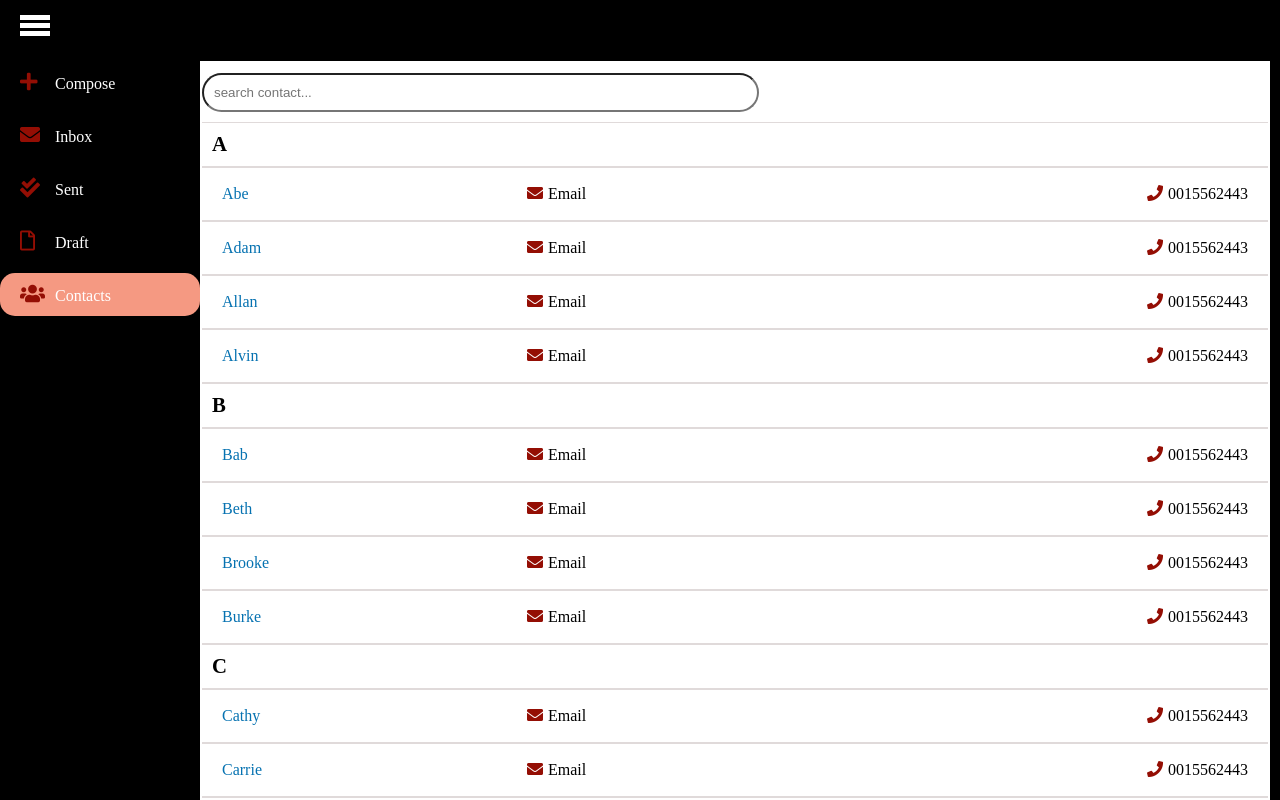
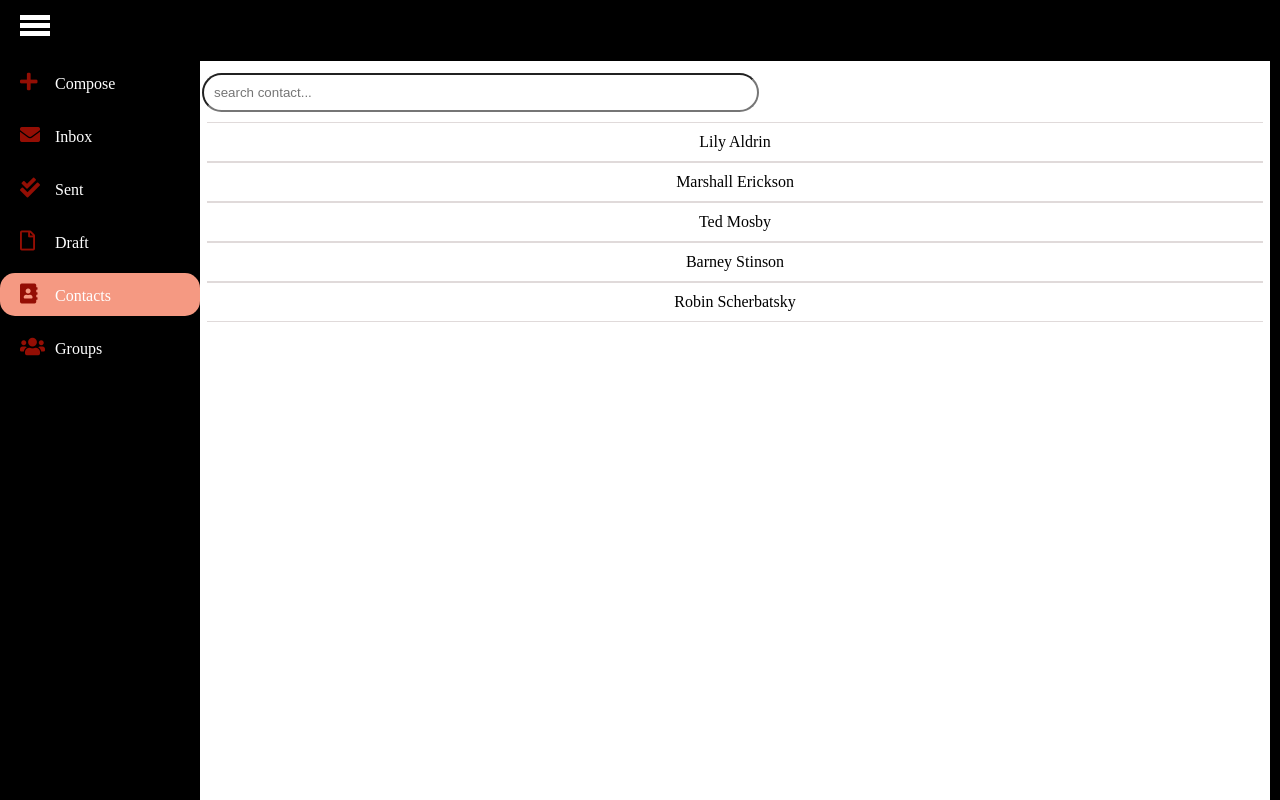
Before and after one commit to chekwas88/EpicMail, a plain HTML site: page UI/pages/mail.html in a window 1280 px wide. Both pictures are taken after a click on the link "Contacts". Shown: the top 800 px of the page. Drawn offline with Linux system fonts and the light colour scheme.

Commit message:
create group page

```diff
--- a/UI/pages/mail.html
+++ b/UI/pages/mail.html
@@ -71,8 +71,14 @@
             </li>
             <li id="contact-list">
               <a id="contact" href="#">
+                <span><i class="fas fa-address-book"></i></span>
+                <span>Contacts</span>
+              </a>
+            </li>
+            <li id="group-list">
+              <a id="group" href="#">
                 <span><i class="fas fa-users"></i></span>
-                <span>Contacts</span>
+                <span>Groups</span>
               </a>
             </li>
           </ul>
@@ -191,77 +197,44 @@
         <div class="layout-div">
           <ul>
             <input type="text" id="filterable" placeholder="search contact...">
-            <li class="collection-header">
-              <h5>A</h5>
+            <li class="collection-item">
+              <span>Lily Aldrin</span>
             </li>
             <li class="collection-item">
-              <a href="#">Abe</a>
-              <span><i class="fas fa-phone"></i>0015562443</span>
-              <span class="contactmail"><i class="fas fa-envelope"></i>Email</span>
+              <span>Marshall Erickson</span>
             </li>
             <li class="collection-item">
-              <a href="#">Adam</a>
-              <span><i class="fas fa-phone"></i>0015562443</span>
-              <span class="contactmail"><i class="fas fa-envelope"></i>Email</span>
+              <span>Ted Mosby</span>
             </li>
             <li class="collection-item">
-              <a href="#">Allan</a>
-              <span><i class="fas fa-phone"></i>0015562443</span>
-              <span class="contactmail"><i class="fas fa-envelope"></i>Email</span>
+              <span>Barney Stinson</span>
             </li>
             <li class="collection-item">
-              <a href="#">Alvin</a>
-              <span><i class="fas fa-phone"></i>0015562443</span>
-              <span class="contactmail"><i class="fas fa-envelope"></i>Email</span>
+              <span>Robin Scherbatsky</span>
             </li>
+          </ul>
+        </div>
+      </div>
 
-            <li class="collection-header">
-              <h5>B</h5>
+      <!-- groups -->
+      <div id="group-set" class="table-div hide">
+        <div class="layout-div">
+          <ul>
+            <input type="text" id="filterable" placeholder="search contact...">
+            <li class="collection-item">
+              <span>Lily Aldrin</span>
             </li>
             <li class="collection-item">
-              <a href="#">Bab</a>
-              <span><i class="fas fa-phone"></i>0015562443</span>
-              <span class="contactmail"><i class="fas fa-envelope"></i>Email</span>
+              <span>Marshall Erickson</span>
             </li>
             <li class="collection-item">
-              <a href="#">Beth</a>
-              <span><i class="fas fa-phone"></i>0015562443</span>
-              <span class="contactmail"><i class="fas fa-envelope"></i>Email</span>
+              <span>Ted Mosby</span>
             </li>
             <li class="collection-item">
-              <a href="#">Brooke</a>
-              <span><i class="fas fa-phone"></i>0015562443</span>
-              <span class="contactmail"><i class="fas fa-envelope"></i>Email</span>
+              <span>Barney Stinson</span>
             </li>
             <li class="collection-item">
-              <a href="#">Burke</a>
-              <span><i class="fas fa-phone"></i>0015562443</span>
-              <span class="contactmail"><i class="fas fa-envelope"></i>Email</span>
-            </li>
-
-
-            <li class="collection-header">
-              <h5>C</h5>
-            </li>
-            <li class="collection-item">
-              <a href="#">Cathy</a>
-              <span><i class="fas fa-phone"></i>0015562443</span>
-              <span class="contactmail"><i class="fas fa-envelope"></i>Email</span>
-            </li>
-            <li class="collection-item">
-              <a href="#">Carrie</a>
-              <span><i class="fas fa-phone"></i>0015562443</span>
-              <span class="contactmail"><i class="fas fa-envelope"></i>Email</span>
-            </li>
-            <li class="collection-item">
-              <a href="#">Carmel</a>
-              <span><i class="fas fa-phone"></i>0015562443</span>
-              <span class="contactmail"><i class="fas fa-envelope"></i>Email</span>
-            </li>
-            <li class="collection-item">
-              <a href="#">Crixus</a>
-              <span><i class="fas fa-phone"></i>0015562443</span>
-              <span class="contactmail"><i class="fas fa-envelope"></i>Email</span>
+              <span>Robin Scherbatsky</span>
             </li>
           </ul>
         </div>
--- a/UI/public/styles/mail.css
+++ b/UI/public/styles/mail.css
@@ -260,29 +260,11 @@ section.messageView div button {
 
 
 
-.layout-div div:hover{
+.layout-div div:hover, li.collection-item:hover {
   box-shadow: 0 0 4px rgba(54, 52, 52, 0.7);
   cursor: pointer;
 }
 
-.contactmail:hover {
-  box-shadow: 0 0 4px rgba(54, 52, 52, 0.7);
-  cursor: pointer;
-}
-
-.layout-div ul li.collection-item a:hover {
-  cursor: default;
-}
-
-.layout-div ul li.collection-item  a, .layout-div ul li.collection-item span{
-  display: block;
-  line-height: 2rem;
-}
-
-.layout-div ul li.collection-item span i {
-  color: #940e04;
-  padding: 0 5px;
-}
 
 .layout-div div span {
   display: block;
@@ -297,11 +279,10 @@ section.messageView div button {
 
 }
 
-.layout-div ul li.collection-header {
-  padding: 10px;
-  font-size: 25px;
-  font-weight: bold;
-
+li.collection-item {
+  margin: 0 5px;
+  text-align: center;
+  cursor: pointer;
 }
 
 
@@ -318,40 +299,16 @@ section.messageView div button {
     width: 100%;
     max-width: 400px;
   }
-
-
-
   .side-nav {
     position: absolute;
     width: 150px;
     height: 100vh;
   }
-
-
 }
 
 @media screen and (min-width: 800px) {
-  .layout-div div span {
-    display: inline;
-    padding-left: 20px;
-  }
 
 
-  .layout-div div span:nth-child(3) {
-    float: right;
-    padding-right: 10px;
-  }
-  .layout-div div span:nth-child(1), .layout-div ul li.collection-item a {
-    float:left;
-    padding-left: 10px;
-    width: 180px;
-  }
-
-
-  .layout-div ul li.collection-item span:nth-child(2){
-    float: right;
-    padding-right: 10px;
-  }
 }
 
 
@@ -364,12 +321,7 @@ section.messageView div button {
     width: calc(100% - 210px);
     margin-left: 200px;
   }
-  .layout-div div span, .layout-div ul li.collection-item {
-    padding-left: 10px;
-  }
-  .layout-div div span:nth-child(1), .layout-div ul li.collection-item a {
-   width: 300px;
-  }
+
   .compose-layout,.rf-layout {
     top: 45%;
     left: 65%;
```
